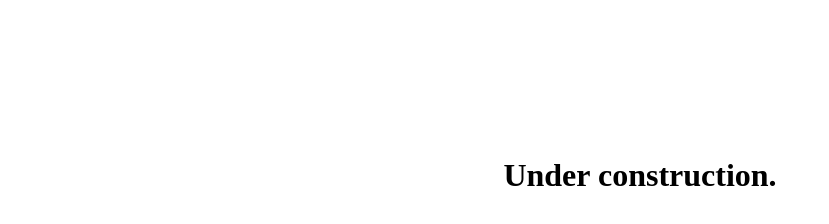
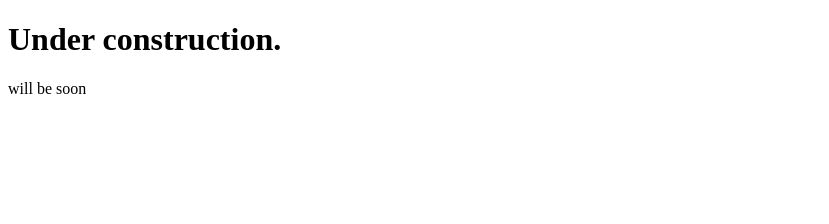
Before and after one commit to A-Makuba/makuba.github.io, a plain HTML site: page index.html in a window 1280 px wide. Shown: the whole page, without its empty margins (0-829 px from the left). Drawn offline with Linux system fonts and the light colour scheme.

Commit message:
Update index.html

```diff
--- a/index.html
+++ b/index.html
@@ -1,11 +1,7 @@
-
-<!DOCTYPE html PUBLIC "-//W3C//DTD XHTML 1.0 Transitional//EN" "http://www.w3.org/TR/xhtml1/DTD/xhtml1-transitional.dtd">
-<html xmlns="http://www.w3.org/1999/xhtml" xml:lang="en" lang="en">
-<head>
- <title>asdfasdfasdf</title>
- <meta http-equiv="Content-Type" content="text/html; charset=ISO-8859-1" />
-</head>
-<body style="text-align: center;padding-top: 10%;">
- <h1>Under construction.</h1>
+<!DOCTYPE html>
+<html>
+<body>
+<h1>Under construction.</h1>
+<p>will be soon</p>
 </body>
 </html>
```
